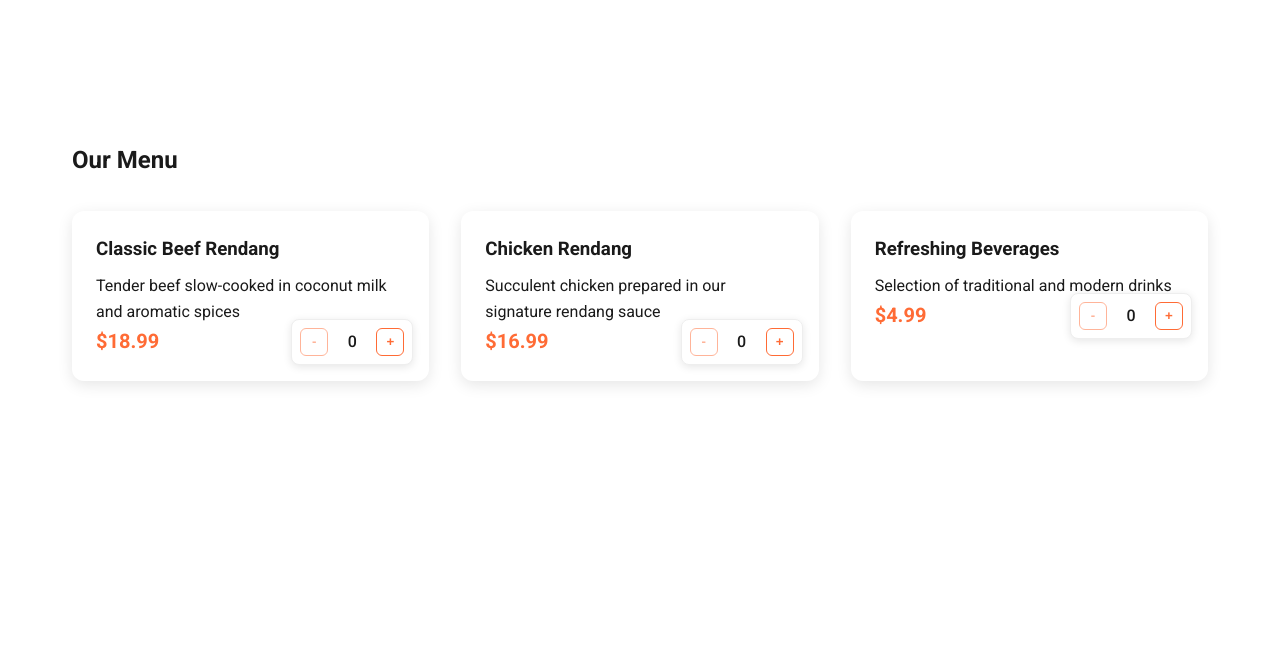
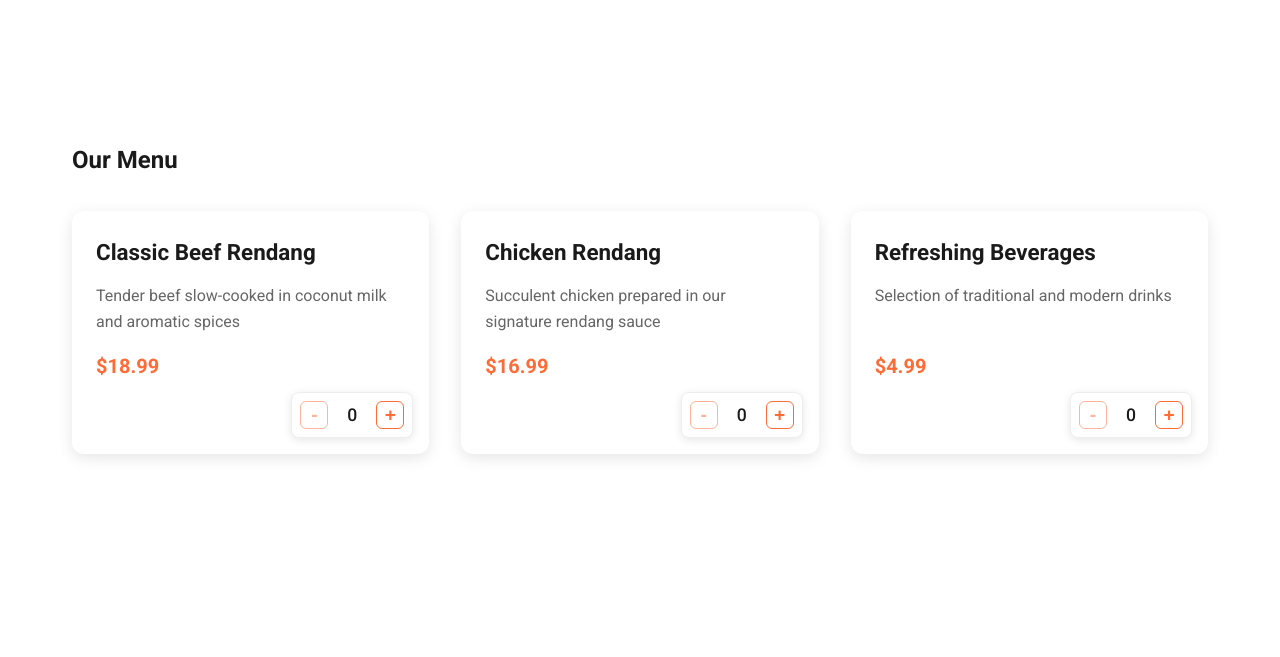
Before and after one commit to adam4788/RendangWebsite, a Flask app: page / in a window 1280 px wide. Shown: the part 1491-2148 px from the top of the page. Run offline with Flask 3, Linux system fonts and the light colour scheme.

Commit message:
Improve quantity control styling for visual consistency and appeal.
Replit-Commit-Author: Agent
Replit-Commit-Session-Id: e1b85007-5d10-4503-a18a-3a0af1ce90a3
Replit-Commit-Screenshot-Url: https://storage.googleapis.com/screenshot-production-us-central1/ed5f5992-3772-4006-b49d-ddad74691a17/e8f6bdf0-7fb1-4215-844f-3f3e876954c6.jpg

```diff
--- a/static/css/style.css
+++ b/static/css/style.css
@@ -292,6 +292,10 @@ section.visible {
     transition: all 0.3s ease;
     position: relative;
     cursor: pointer;
+    display: flex;
+    flex-direction: column;
+    height: 100%;
+    min-height: 200px;
 }
 
 .menu-item:hover {
@@ -302,39 +306,115 @@ section.visible {
 .menu-item-content {
     padding: 1.5rem;
     position: relative;
-    z-index: 1;
-}
-
-.menu-item::before {
-    content: '';
-    position: absolute;
-    top: 0;
-    left: 0;
-    width: 100%;
-    height: 100%;
-    background: linear-gradient(45deg, var(--accent-color), transparent);
-    opacity: 0;
-    transition: opacity 0.3s ease;
-}
-
-.menu-item:hover::before {
-    opacity: 0.1;
+    flex-grow: 1;
+    display: flex;
+    flex-direction: column;
 }
 
 .menu-item h3 {
     color: var(--primary-color);
-    margin-bottom: 0.5rem;
-    transition: color 0.3s ease;
+    margin-bottom: 0.75rem;
+    font-size: 1.4rem;
 }
 
-.menu-item:hover h3 {
-    color: var(--accent-color);
+.menu-item p {
+    color: #666;
+    margin-bottom: 1rem;
+    flex-grow: 1;
 }
 
 .menu-item .price {
     color: var(--accent-color);
     font-weight: 700;
     font-size: 1.25rem;
+    display: block;
+    margin-bottom: 3rem;
+}
+
+.item-controls {
+    position: absolute;
+    bottom: 1.5rem;
+    right: 1.5rem;
+    display: flex;
+    align-items: center;
+    gap: 1rem;
+}
+
+.quantity-controls {
+    display: flex;
+    align-items: center;
+    gap: 0.75rem;
+    background-color: white;
+    padding: 0.5rem 0.75rem;
+    border-radius: 8px;
+    box-shadow: 0 2px 8px rgba(0, 0, 0, 0.1);
+    border: 1px solid var(--accent-color);
+    transition: all 0.3s ease;
+}
+
+.quantity-controls:hover {
+    box-shadow: 0 4px 12px rgba(255, 107, 53, 0.2);
+}
+
+.quantity-controls .quantity {
+    min-width: 2rem;
+    text-align: center;
+    font-weight: 600;
+    color: var(--primary-color);
+    font-size: 1.1rem;
+}
+
+.quantity-btn {
+    width: 28px;
+    height: 28px;
+    border: none;
+    background: transparent;
+    border-radius: 6px;
+    cursor: pointer;
+    display: flex;
+    align-items: center;
+    justify-content: center;
+    transition: all 0.3s ease;
+    color: var(--accent-color);
+    font-weight: bold;
+    font-size: 1.2rem;
+}
+
+.quantity-btn:hover {
+    background-color: var(--accent-color);
+    color: white;
+}
+
+.quantity-btn.minus {
+    opacity: 0.5;
+}
+
+.quantity-btn.minus:hover {
+    opacity: 1;
+}
+
+@media (max-width: 768px) {
+    .menu-item {
+        min-height: 180px;
+    }
+
+    .menu-item-content {
+        padding: 1.25rem;
+    }
+
+    .item-controls {
+        bottom: 1.25rem;
+        right: 1.25rem;
+    }
+
+    .quantity-controls {
+        padding: 0.4rem 0.6rem;
+    }
+
+    .quantity-btn {
+        width: 24px;
+        height: 24px;
+    }
 }
 
 /* Form Styles */
@@ -855,67 +935,6 @@ section.visible {
 }
 
 
-/* Update quantity controls styles */
-.item-controls {
-    position: absolute;
-    bottom: 1rem;
-    right: 1rem;
-    display: flex;
-    align-items: center;
-    gap: 1rem;
-}
-
-.quantity-controls {
-    display: flex;
-    align-items: center;
-    gap: 0.5rem;
-    background-color: white;
-    padding: 0.5rem;
-    border-radius: 8px;
-    box-shadow: 0 2px 8px rgba(0, 0, 0, 0.1);
-    border: 1px solid #eee;
-}
-
-.quantity-controls .quantity {
-    min-width: 2rem;
-    text-align: center;
-    font-weight: 500;
-    color: var(--primary-color);
-}
-
-.quantity-btn {
-    width: 28px;
-    height: 28px;
-    border: 1px solid var(--accent-color);
-    background: white;
-    border-radius: 6px;
-    cursor: pointer;
-    display: flex;
-    align-items: center;
-    justify-content: center;
-    transition: all 0.3s ease;
-    color: var(--accent-color);
-    font-weight: bold;
-}
-
-.quantity-btn:hover {
-    background-color: var(--accent-color);
-    color: white;
-}
-
-.quantity-btn.minus {
-    opacity: 0.5;
-}
-
-.quantity-btn.minus:hover {
-    opacity: 1;
-}
-
-/* Hide the old add to cart button */
-.add-to-cart-btn {
-    display: none;
-}
-
 /* Events Page Styles */
 .events-page {
     padding: 8rem 0 5rem;
@@ -1116,8 +1135,7 @@ section.visible {
 .order-header {
     display: flex;
     justify-content: space-between;
-    align-items: center;
-    margin-bottom: 1.5rem;
+    align-items: center; margin-bottom: 1.5rem;
     padding-bottom: 1.5rem;
     border-bottom: 2px solid #eee;
 }
@@ -1155,7 +1173,8 @@ section.visible {
 }
 
 .order-meta-item {
-    display: flex;align-items: center;
+    display: flex;
+    align-items: center;
     gap: 1rem;
     padding: 1rem;
     background-color: var(--background-light);
```
